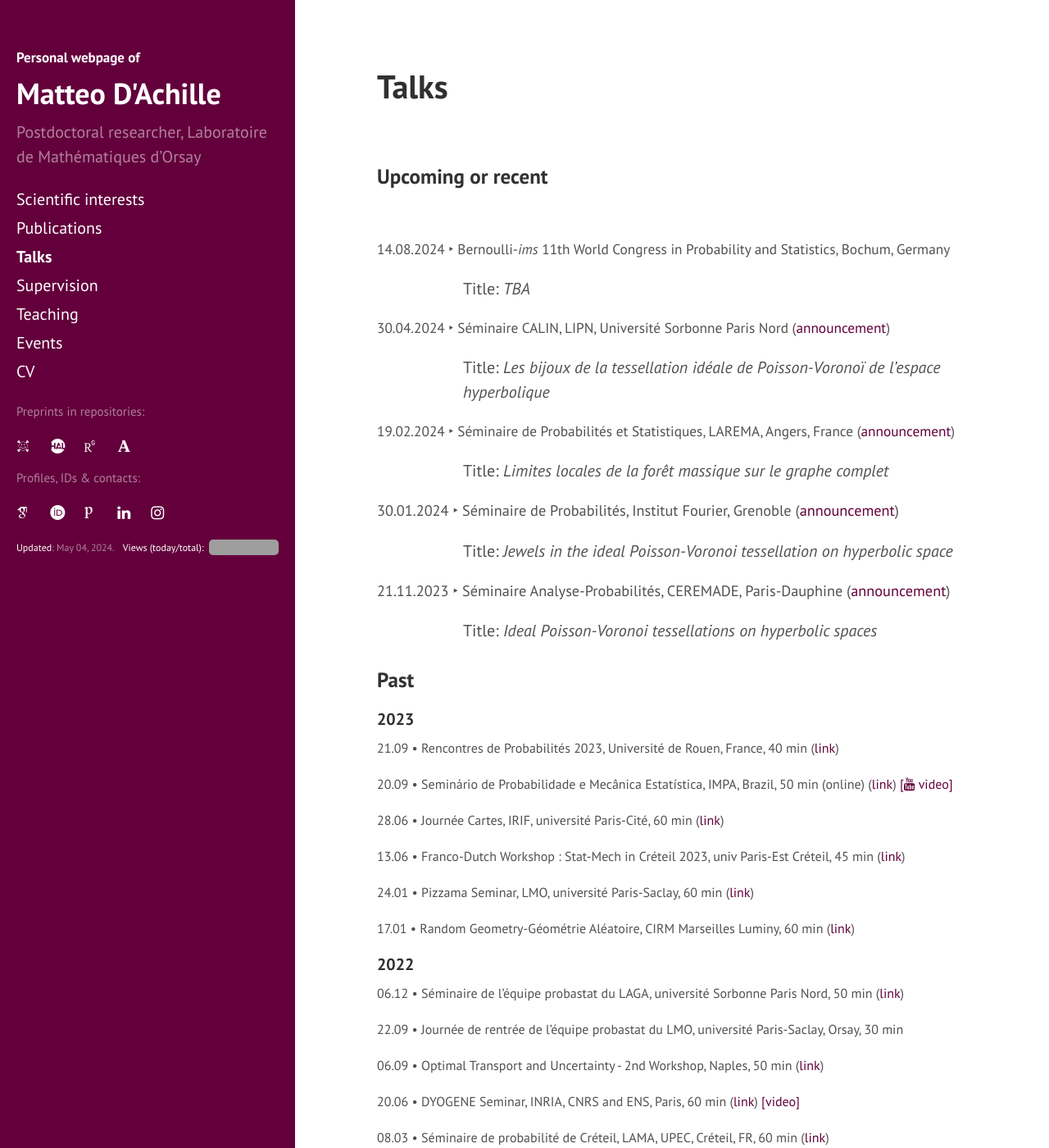
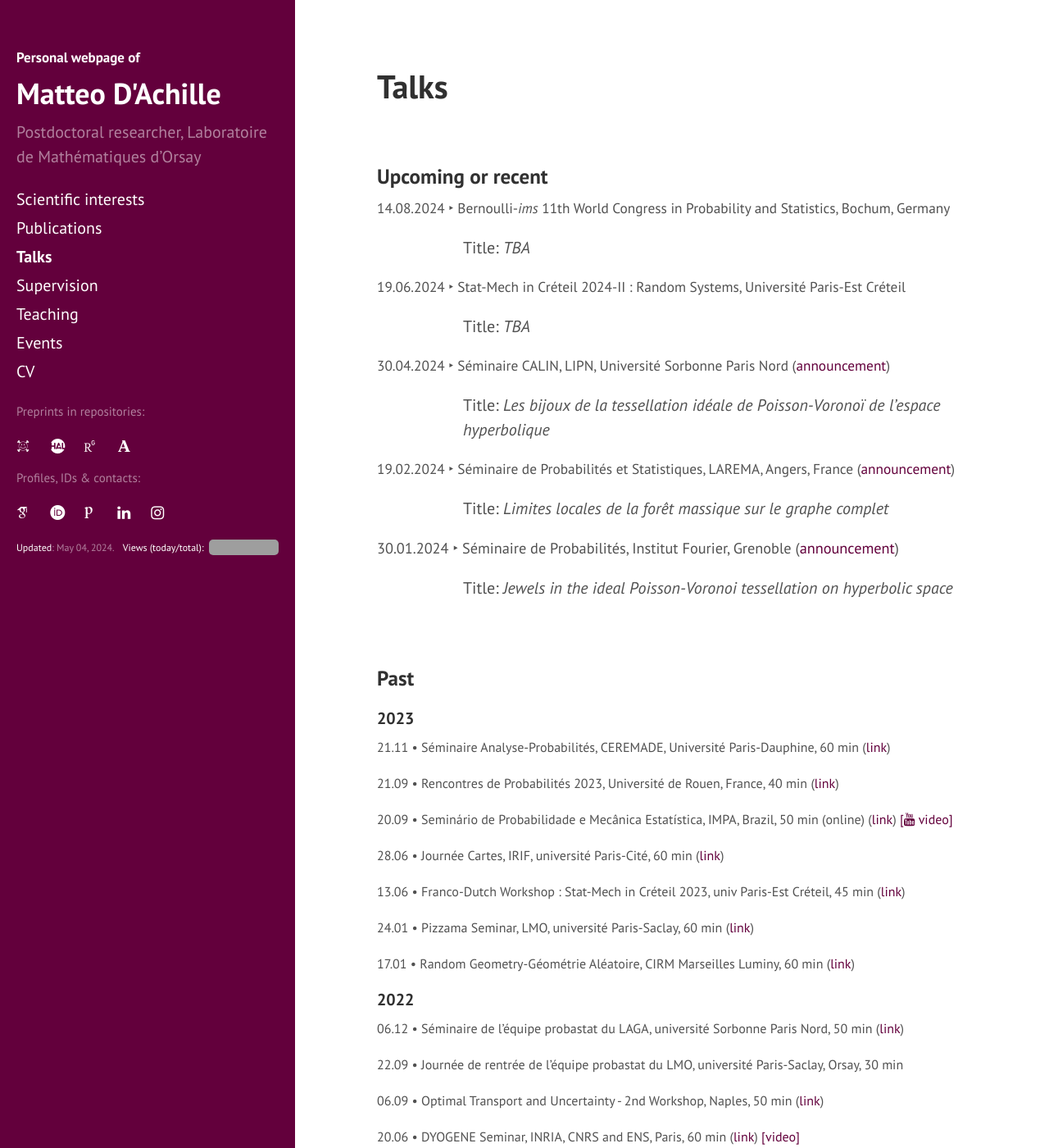
Before and after one commit to matteodachille/matteodachille.github.io, a Jekyll site: the page built from talks.md, in a window 1280 px wide and 1400 px high. Shown: the whole window at 82% size. Built offline with Jekyll 4.4.1, drawn with Linux system fonts in a browser that asks for light colours; nearby versions of some CDN libraries; some web fonts are replaced; some of the changed text lies outside the part shown; grey boxes are pictures that could not be loaded.

Commit message:
Updated talk list, added selected talks by co-authors

```diff
--- a/talks.md
+++ b/talks.md
@@ -9,10 +9,15 @@
 
 ### Upcoming or recent
 
-<br/>
-
 14.08.2024 &#x2023; Bernoulli-*ims*
 11th World Congress in Probability and Statistics, Bochum, Germany
+{: style="font-size: 17.3px" }
+
+Title: _TBA_
+{: style="margin-left: 105px; margin-bottom:20px;" }
+
+
+19.06.2024 &#x2023; Stat-Mech in Créteil 2024-II : Random Systems, Université Paris-Est Créteil
 {: style="font-size: 17.3px" }
 
 Title: _TBA_
@@ -40,20 +45,23 @@
 {: style="margin-left: 105px; margin-bottom:20px;" }
 
 
-21.11.2023 &#x2023; Séminaire Analyse-Probabilités, CEREMADE, Paris-Dauphine ([announcement](https://www.ceremade.dauphine.fr/fr/actualites/detail-de-lactualite/article/seminaire-analyse-proba-matteo-dachille-mardi-21-novembre.html){:target="_blank"})
-{: style="font-size: 18.3px" }
-
-Title: _Ideal Poisson-Voronoi tessellations on hyperbolic spaces_
-{: style="margin-left: 105px" }
 
 
-
+<br/>
 
 ### Past
 
 
 #### 2023
 {: .no_toc}
+
+21.11 &#x2022; Séminaire Analyse-Probabilités, CEREMADE, Université Paris-Dauphine, 60 min ([link](https://www.ceremade.dauphine.fr/fr/actualites/detail-de-lactualite/article/seminaire-analyse-proba-matteo-dachille-mardi-21-novembre.html){:target="_blank"})
+{: style="font-size: 16px" }
+
+<!--
+Title: _Ideal Poisson-Voronoi tessellations on hyperbolic spaces_
+{: style="margin-left: 105px" }
+-->
 
 
 21.09 &#x2022; Rencontres de Probabilités 2023, Université de Rouen, France, 40 min ([link](https://lmrs.univ-rouen.fr/fr/content/rencontres-de-probabilites-2023){:target="_blank"})
@@ -229,11 +237,27 @@
 <br/>
 
 
+### Selected talks by co-authors
+{: .no_toc}
+
+#### Ideal Poisson-Voronoi tessellations
+
+- Nicolas Curien - [IHES 2023](https://indico.math.cnrs.fr/event/10459/){:target="_blank"}, [University of Texas Groups & Dynamics 2023](https://youtu.be/37piBwEasv4?feature=shared){:target="_blank"}
+{: style="font-size: 18px;" }
+
+- Russell Lyons - [10th Billingsley Lecture in Probability, The University of Chicago 2023](https://d3qi0qp55mx5f5.cloudfront.net/stat/docs/Billingsley/2023/Billingsley_Poster_2023.pdf?mtime=1682694311){:target="_blank"}
+{: style="font-size: 18px;" }
+
+#### Random assignment problems
+
+- Sergio Caracciolo - [Workshop in honour of Giorgio Parisi's 70th birthday, Rome 2018](https://youtu.be/96Id2gkbkU0?feature=shared){:target="_blank"}
+{: style="font-size: 18px;" }
+
+<br/>
 
 ### Selected outreach talks
 {: .no_toc}
 
-<br/>
 
 14.04.2021 &#x2022; _Meaning of vaccine efficacy_, Radio Monte Carlo Doualiya, Paris &#x2023; [audio recording](https://mc-d.co/1b5W){:target="_blank"} (in French with Arabic voice-over)
  {: style="font-size: 16px; " }
```
